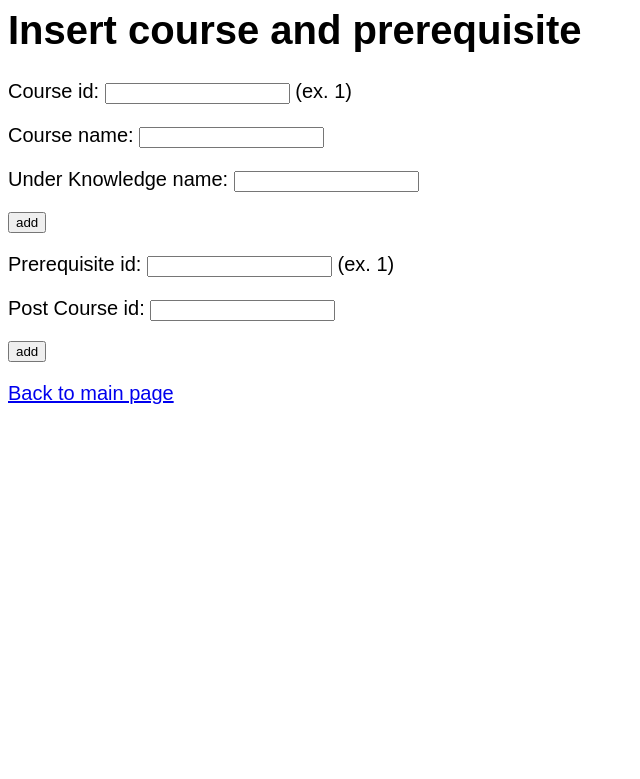
After one commit to tykswtr/cs4111, a Flask app: template templates/insert_course.html in a window 1280 px wide. The commit adds this page. Shown: the top 779 px of the page, without its empty margins (0-640 px from the left). Run offline with Flask 2, Linux system fonts and the light colour scheme; the template is opened without the code that fills it, so the values that code supplies are empty; parts of the project's set-up code (start-up, migrations or seed data) failed here and were passed over.

Commit message:
add insert function

```diff
--- a/server.py
+++ b/server.py
@@ -211,10 +211,7 @@ def index():
 #
 # Notice that the function name is another() rather than index()
 # The functions for each app.route need to have different names
-#
-@app.route('/main')
-def another():
-  return render_template("index.html")
+
 
 
 # Example of adding new data to the database
@@ -297,14 +294,9 @@ def event():
   context = dict(data=names)
   return render_template("event.html", **context)
 
-# Example of adding new data to the database
-@app.route('/event_about_scientist', methods=['POST'])
-def event_about_scientist():
-  name = request.form['name']
-  s = """select * from scientist, regardto , event where s_name = '"""
-  s += name
-  s += """'"""
-  s += """ and regardto.person_id = scientist.person_id and regardto.event_id = event.event_id"""
+@app.route('/course')
+def course():
+  s = """Select * FROM Course"""
   cursor = g.conn.execute(s)
   names = []
   for result in cursor:
@@ -312,16 +304,94 @@ def event_about_scientist():
   cursor.close()
 
   context = dict(data=names)
+  return render_template("course.html", **context)
 
-  #
-  # render_template looks in the templates/ folder for files.
-  # for example, the below file reads template/index.html
-  #
-  return render_template("index.html", **context)
-  # g.conn.execute('INSERT INTO test VALUES (NULL, ?)', name)
-  # return redirect('/')
+# Example of adding new data to the database
+@app.route('/event2scientist', methods=['POST'])
+def event2scientist():
+  name = request.form['name']
+  s = """select * from scientist, regardto , event where regardto.person_id = scientist.person_id and
+          regardto.event_id = event.event_id and s_name = '"""
+  s += name
+  s += """'"""
+  cursor = g.conn.execute(s)
+  names = []
+  for result in cursor:
+    names.append(result)  # can also be accessed using result[0]
+  cursor.close()
 
+  context = dict(data=names)
+  return render_template("scientist.html", **context)
 
+@app.route('/event2knowledge', methods=['POST'])
+def event2knowledge():
+  name = request.form['name']
+  s = """select knowledge from knowledge, relateto where relateto.k_name = knowledge.k_name and
+          relateto.event_id = '"""
+  s += name
+  s += """'"""
+  cursor = g.conn.execute(s)
+  names = []
+  for result in cursor:
+    names.append(result)  # can also be accessed using result[0]
+  cursor.close()
+
+  context = dict(data=names)
+  return render_template("knowledge.html", **context)
+
+@app.route('/insert_course', methods=['POST'])
+def insert_course():
+  print('here')
+  c_id = request.form['c_id']
+  c_name = request.form['c_name']
+  k_name = request.form['k_name']
+
+  print('here')
+  s = """INSERT INTO course (course_id, c_name)  VALUES("""
+  s += c_id
+  s += """, '"""
+  s += c_name
+  s += """')"""
+  print(s)
+  g.conn.execute(s)
+  print('success')
+  s = """INSERT INTO cover (k_name, course_id) VALUES('"""
+  s += k_name
+  s += """', """
+  s += c_id
+  s += """)"""
+  print(s)
+  g.conn.execute(s)
+  print('success')
+  s = """select * from course"""
+  cursor = g.conn.execute(s)
+  names = []
+  for result in cursor:
+    names.append(result)  # can also be accessed using result[0]
+  cursor.close()
+
+  context = dict(data=names)
+  return render_template("course.html", **context)
+
+@app.route('/insert_prerequisite', methods=['POST'])
+def insert_prerequisite():
+  c_id1 = request.form['c_id1']
+  c_id2 = request.form['c_id2']
+  s = """INSERT INTO prerequisite (course_id_pre, course_id_post)  VALUES("""
+  s += c_id1
+  s += """, """
+  s += c_id2
+  s += """)"""
+  cursor = g.conn.execute(s)
+  s = """select * from prerequisite"""
+  cursor = g.conn.execute(s)
+  names = []
+  for result in cursor:
+    names.append(result)  # can also be accessed using result[0]
+  cursor.close()
+
+  context = dict(data=names)
+  return render_template("course.html", **context)
 
 
 @app.route('/login')
--- a/templates/index.html
+++ b/templates/index.html
@@ -23,7 +23,10 @@
 <p>Here are three interesting queries provided in project 1.2: <input type="submit" value="turn to"></p>
 </form>
 
-<form method="POST" action="/event">
+<form action="/course">
+<p>Info about course: <input type="submit" value="search"></p>
+</form>
+<form action="/event">
 <p>Info about events: <input type="submit" value="search"></p>
 </form>
 <form method="POST" action="/scientist">
--- /dev/null
+++ b/templates/insert_course.html
@@ -0,0 +1,38 @@
+<html>
+  <style>
+    body{
+      font-size: 15pt;
+      font-family: arial;
+    }
+  </style>
+
+
+<body>
+<h1>Insert course and prerequisite</h1>
+
+  <div>
+    {% for n in data %}
+    <div>{{n}}</div>
+    {% endfor %}
+  </div>
+
+
+<form method="POST" action="/insert_course">
+    <p>Course id: <input type="text" name="c_id"> (ex. 1)</p>
+    <p>Course name: <input type="text" name="c_name"></p>
+    <p>Under Knowledge name: <input type="text" name="k_name"></p>
+    <input type="submit" value="add">
+</form>
+
+
+<form method="POST" action="/insert_prerequisite">
+    <p>Prerequisite id: <input type="text" name="c_id1"> (ex. 1)</p>
+    <p>Post Course id: <input type="text" name="c_id2"></p>
+    <input type="submit" value="add">
+</form>
+
+<p><a href="/">Back to main page</a></p>
+</body>
+
+
+</html>
```
Also changed, not shown: templates/course.html (added, +52 -0 lines), templates/event.html (+2 -6 lines), templates/knowledge.html (added, +56 -0 lines), templates/scientist.html (added, +10 -0 lines).
